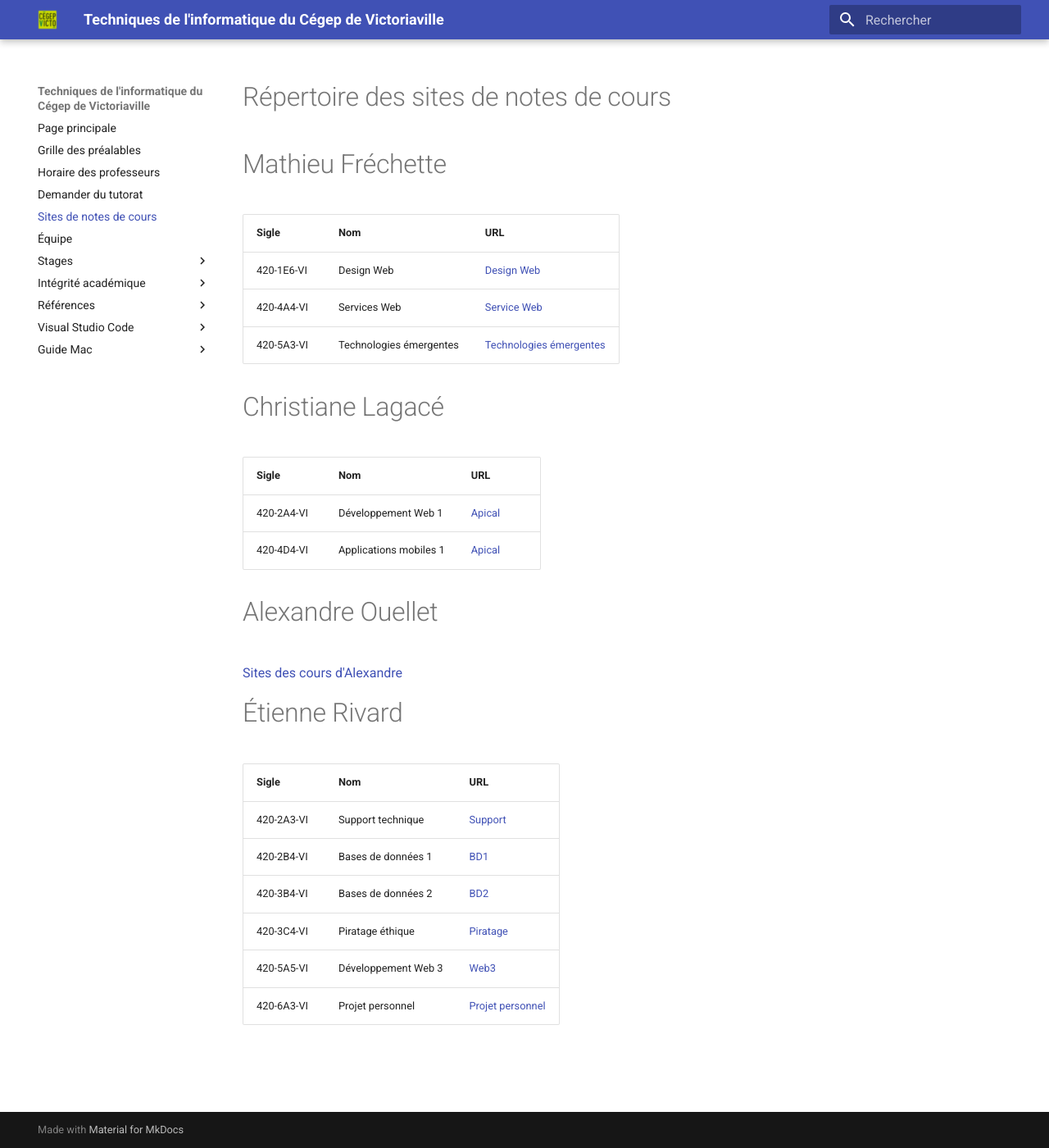
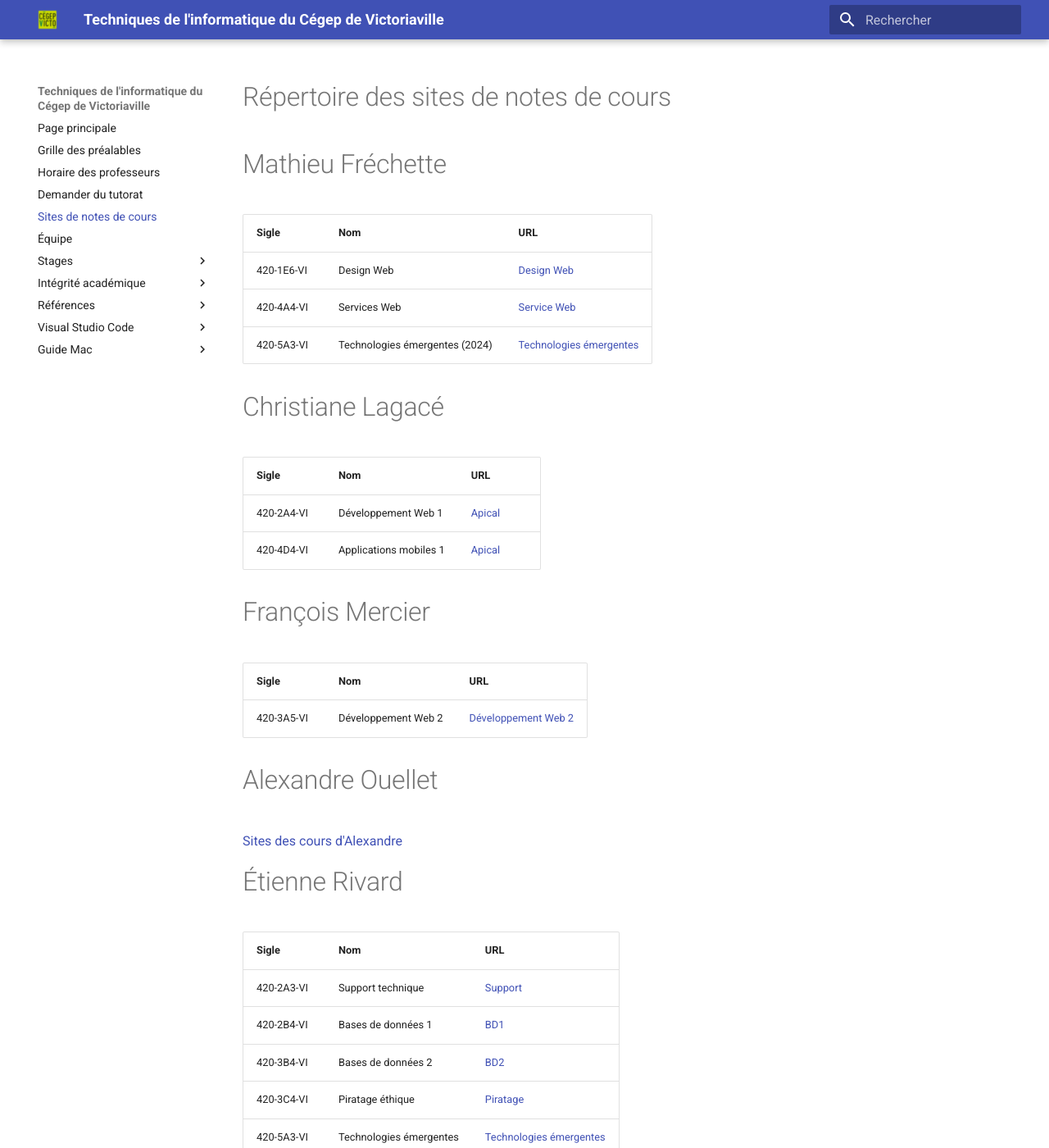
Before and after one commit to cegepvictoetienne/techinfo, an MkDocs documentation site: the page built from wiki/sites.md, in a window 1280 px wide and 1400 px high. Shown: the whole window at 82% size. Built offline with MkDocs 1.6.1 and Material for MkDocs 9.7.7, drawn with Linux system fonts in a browser that asks for light colours.

Commit message:
nouvelle photo François + sites de cours

```diff
--- a/wiki/sites.md
+++ b/wiki/sites.md
@@ -6,7 +6,7 @@
 |-------|-----|-----|
 | 420-1E6-VI | Design Web | [Design Web](https://design-web-victo.github.io/)|
 | 420-4A4-VI | Services Web | [Service Web](https://services-web-victo.github.io/)|
-| 420-5A3-VI | Technologies émergentes | [Technologies émergentes](https://technologies-emergentes.github.io/)|
+| 420-5A3-VI | Technologies émergentes (2024) | [Technologies émergentes](https://technologies-emergentes.github.io/)|
 
 
 # Christiane Lagacé
@@ -15,6 +15,12 @@
 |-------|-----|-----|
 | 420-2A4-VI | Développement Web 1 | [Apical](https://apical.xyz)|
 | 420-4D4-VI | Applications mobiles 1 | [Apical](https://apical.xyz)|
+
+# François Mercier
+
+| Sigle | Nom | URL |
+|-------|-----|-----|
+| 420-3A5-VI | Développement Web 2| [Développement Web 2](https://web-2.akua.ca/)|
 
 # Alexandre Ouellet
 
@@ -28,5 +34,6 @@
 | 420-2B4-VI | Bases de données 1 | [BD1](https://bd1.profinfo.ca)|
 | 420-3B4-VI | Bases de données 2 | [BD2](https://bd2.profinfo.ca)|
 | 420-3C4-VI | Piratage éthique | [Piratage](https://piratage.profinfo.ca)|
+| 420-5A3-VI | Technologies émergentes | [Technologies émergentes](https://techno.profinfo.ca)|
 | 420-5A5-VI | Développement Web 3 | [Web3](https://web3.profinfo.ca)|
 | 420-6A3-VI | Projet personnel | [Projet personnel](https://projetpersonnel.profinfo.ca)|
```
Also changed, not shown: wiki/equipe.md (+1 -1 lines), wiki/horaire.md (+5 -5 lines), wiki/assets/francois-mercier.jpeg (deleted), 2 other files.
